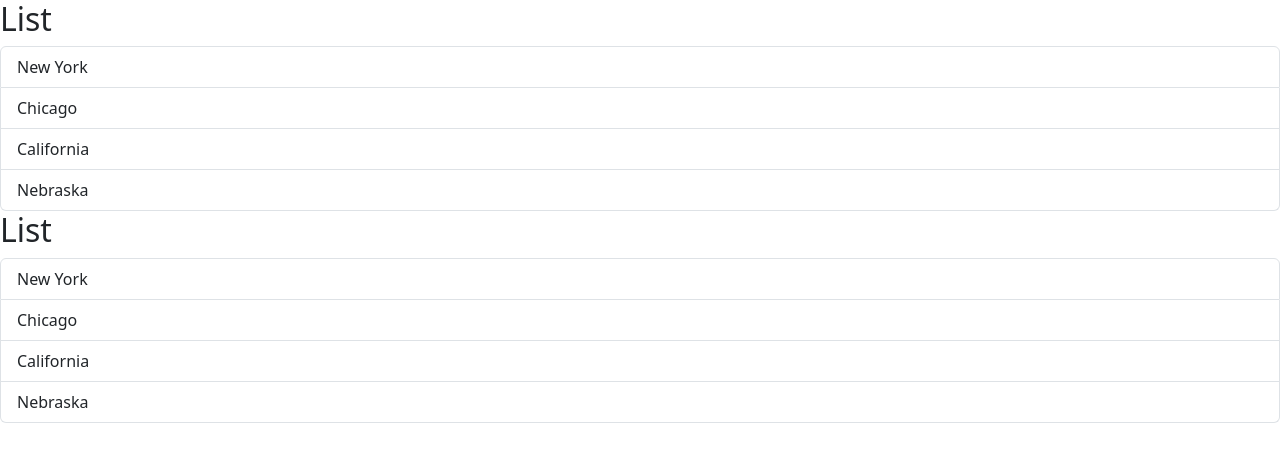
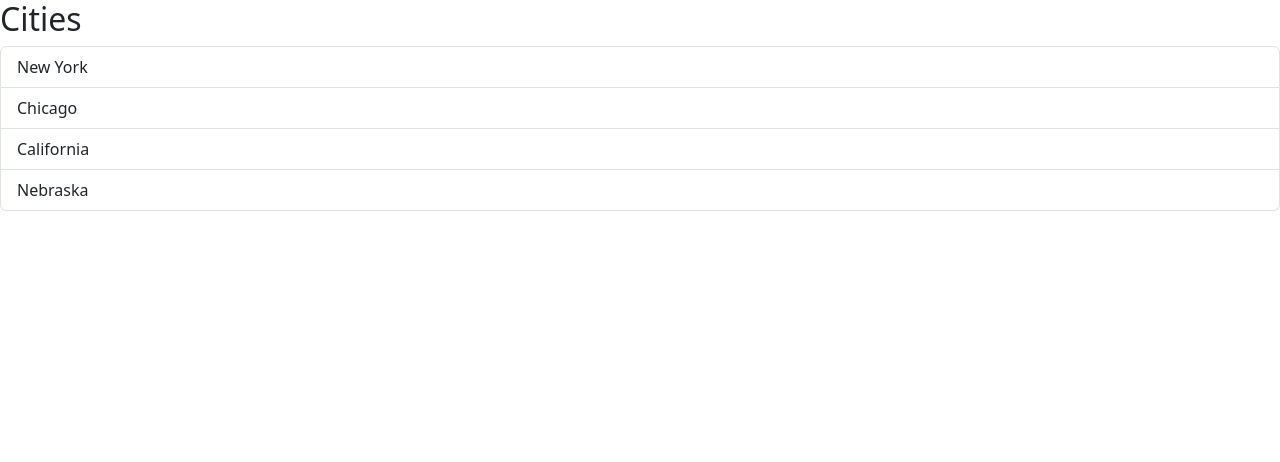
Before and after one commit to Looch8/typescript-practice, a React (Vite) app: page / in a window 1280 px wide. Shown: the top 462 px of the page. Built offline with nearby package versions, Linux system fonts and the light colour scheme.

Commit message:
passing data via props

```diff
--- a/src/App.tsx
+++ b/src/App.tsx
@@ -1,10 +1,10 @@
 import ListGroup from "./components/ListGroup";
 
 function App() {
+	let items = ["New York", "Chicago", "California", "Nebraska"];
 	return (
 		<div>
-			<ListGroup />
-			<ListGroup />
+			<ListGroup heading="Cities" items={items} />
 		</div>
 	);
 }
--- a/src/components/ListGroup.tsx
+++ b/src/components/ListGroup.tsx
@@ -1,13 +1,16 @@
 import { useState } from "react";
 
-function ListGroup() {
-	let items = ["New York", "Chicago", "California", "Nebraska"];
+interface Props {
+	items: string[];
+	heading: string;
+}
 
+function ListGroup({ heading, items }: Props) {
 	const [selectedIndex, setSelectedIndex] = useState(-1);
 
 	return (
 		<>
-			<h2>List</h2>
+			<h2>{heading}</h2>
 			{items.length === 0 && <p>No items found</p>}
 			<ul className="list-group">
 				{items.map((item, index) => (
```
